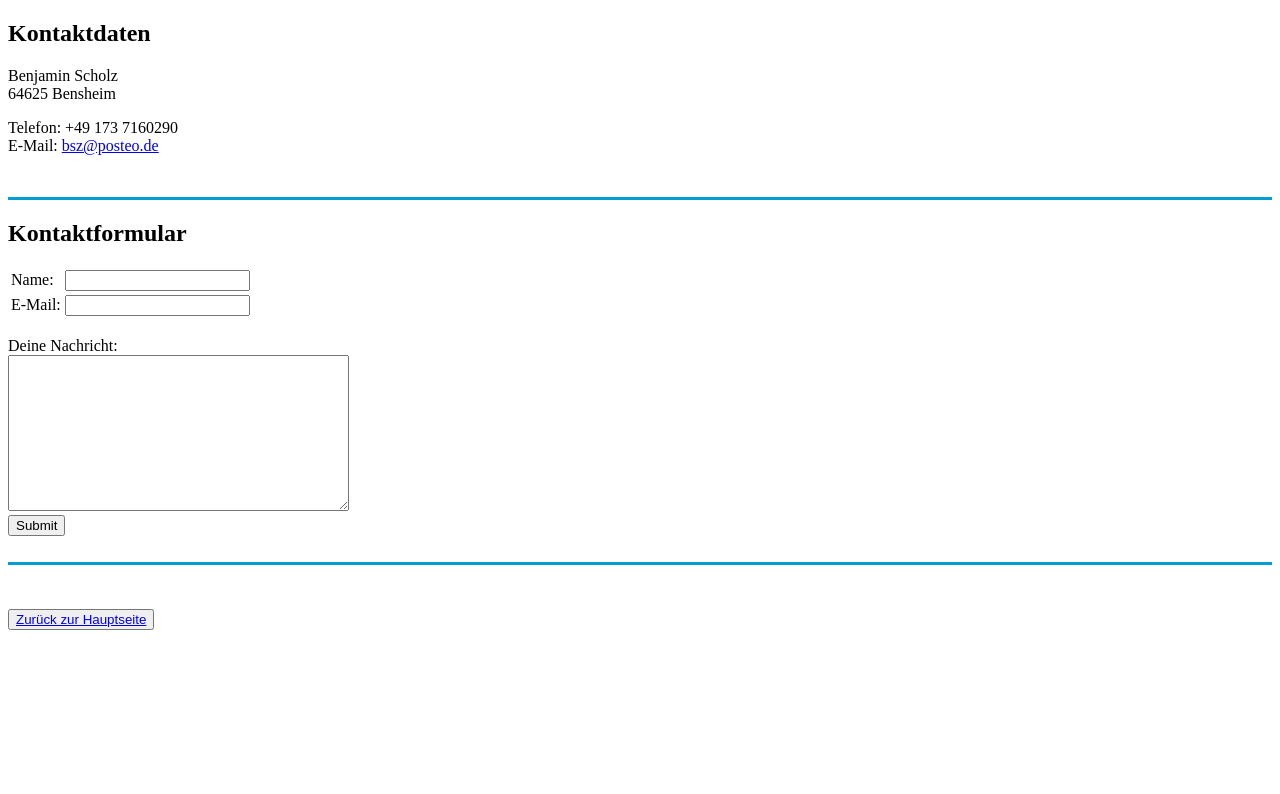
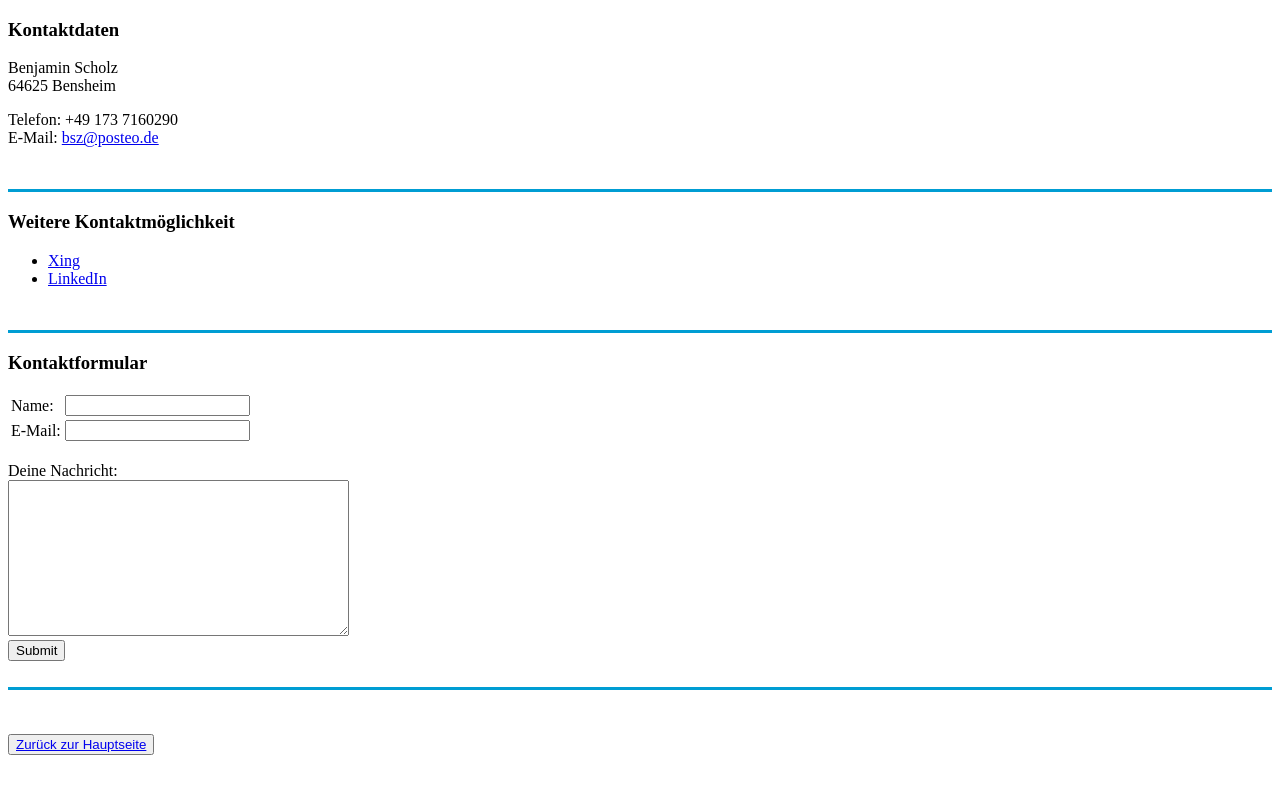
Before and after one commit to ElBe1981/cv, a plain HTML site: page Kontakt.html in a window 1280 px wide. Drawn offline with Linux system fonts and the light colour scheme.

Commit message:
LinkedIn und Xing zu Kontakt hinzugefügt

```diff
--- a/Kontakt.html
+++ b/Kontakt.html
@@ -8,14 +8,25 @@
 
 <body>
 
-  <h2>Kontaktdaten</h2>
+  <h3>Kontaktdaten</h3>
   <p>Benjamin Scholz <br>64625 Bensheim</p>
   <p>Telefon: +49 173 7160290<br>E-Mail: <a href="mailto:bsz@posteo.de">bsz@posteo.de</a></p>
+<br>
+  <hr size="3" color="#009DD3">
+  <h3>
+    Weitere Kontaktmöglichkeit
+  </h3>
+
+  <ul>
+    <li>
+      <a href="https://www.xing.com/profile/Benjamin_Scholz10/">Xing</a>
+    </li>
+    <li><a href="https://www.linkedin.com/in/benjamin-scholz-459496224/">LinkedIn</a></li>
+  </ul>
   <br>
-
   <hr size="3" color="#009DD3">
 
-<h2>Kontaktformular</h2>
+  <h3>Kontaktformular</h3>
   <form action="mailto:bsz@posteo.de" method="post" enctype="text/plain">
     <table>
       <tr>
```
